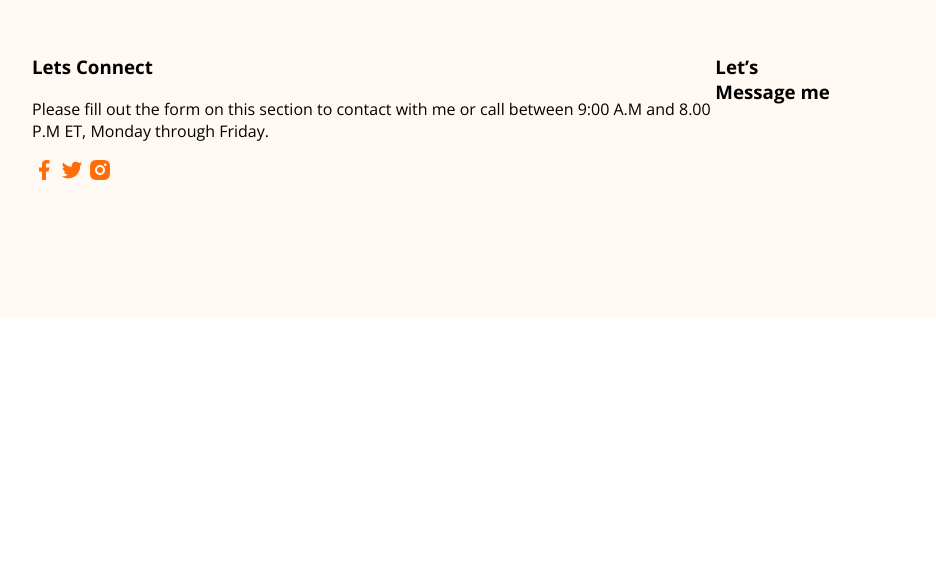
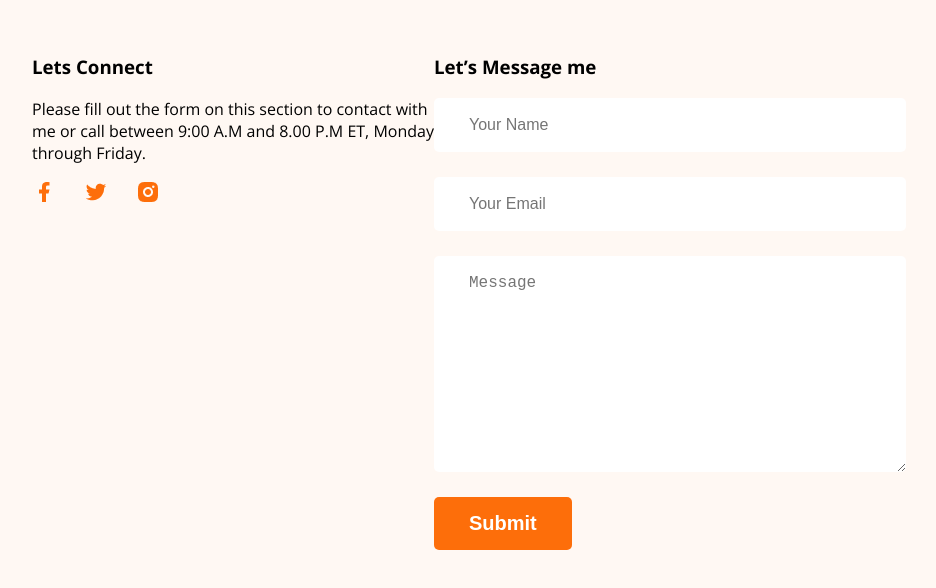
Before and after one commit to FazluLKarim4122/webdeveloper-portfolio, a plain HTML site: page index.html in a window 1280 px wide. Shown: the part 3450-4038 px from the top of the page, without its empty margins (206-1142 px from the left). Before the commit the page ends 3775 px from the top, so only its background shows below. Drawn offline with nearby package versions, Linux system fonts and the light colour scheme.

Commit message:
finished footer section contact form

```diff
--- a/index.html
+++ b/index.html
@@ -176,6 +176,12 @@
         </div>
         <div class="footer-column">
             <h3 class="section-title">Let’s Message me</h3>
+            <form class="contact" action="">
+                <input type="text" placeholder="Your Name">
+                <input type="email" name="" id="" placeholder="Your Email">
+                <textarea name="" id="" cols="30" rows="10" placeholder="Message"></textarea>
+                <input class="buttonprimary" type="submit" value="Submit">
+            </form>
         </div>
 
     </footer>
--- a/styles/portfolio.css
+++ b/styles/portfolio.css
@@ -171,7 +171,7 @@ main section {
     color: #757575;
 }
 
-.resume-item-institute{
+.resume-item-institute {
     margin-bottom: 20px;
     /* jehetu resume-item-title er bottom e 10px disi tai etar top e 0 diye dilam */
     margin-top: 0px;
@@ -183,22 +183,54 @@ main section {
     font-weight: 700;
     margin-bottom: 10px;
 }
-.resume-container hr{
+
+.resume-container hr {
     margin: 30px;
 }
 
 /* cv style video er moto hoy nai,nije korsi */
-.cv{
+.cv {
     text-align: center;
     margin: 40px;
 }
+
 /* ##### Finish the resume section */
 
 /* Footer section styles */
 
- footer{
+footer {
     display: flex;
     background: #FFF8F3;
     padding: 130px 230px;
     margin-top: 100px;
- }
+}
+
+/* footer er column gulo jeno majhkhane 50-50% ashe shejonno */
+.footer-column {
+    width: 50%;
+    gap: 100px;
+}
+/* social-links er moddhe joto anchor ase tader moddhe (space) margin */
+
+.social-links a{
+    margin-right: 24px;
+}
+
+.contact input[type="text"], .contact input[type="Email"],
+textarea {
+    /* flex diyeo kora jay but block akare rakhlam */
+    /* display: flex; */
+    display: block;
+    margin-bottom: 25px;
+    padding: 18px 35px;
+    color: #757575;
+    font-size: 16px;
+    font-weight: 400;
+    border-radius: 5px;
+    background: #FFF;
+    border: 0;
+    /* form er width gulo eki width e kore deya.er meaning hosse input ar textarea er moddhe joto tuku jayga ase shob 100% hoye jao*/
+    width: 100%;
+
+}
+/* shob 100% hoye jaoar karone submit button er color plus width change hoye gese tai input type shoho alada alada kore likhe dilam ar submit button takeo buttonprimary class e add kore dilam */
```
